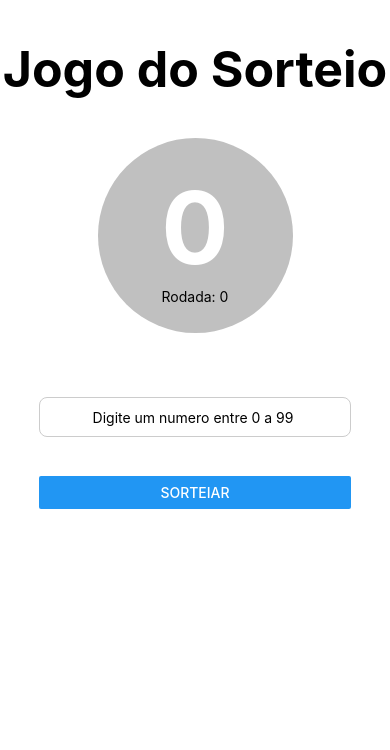
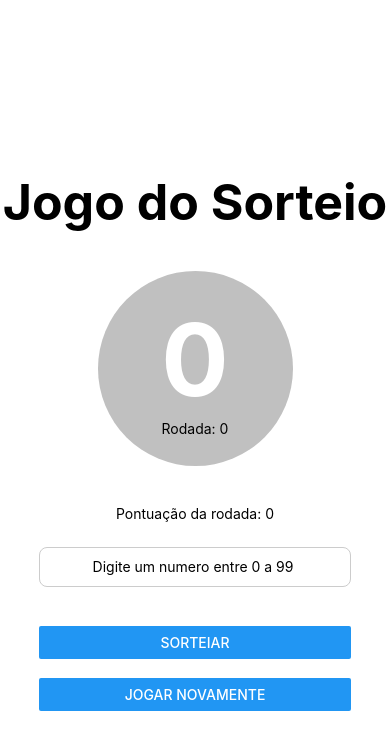
Before and after one commit to adryelyassuncao-ux/my-app, a React Native app: screen / in a window 390 px wide. Shown: the top 750 px of the page. Built offline with nearby package versions, Linux system fonts and the light colour scheme.

Commit message:
Finalizado a atividade de Pam

```diff
--- a/App.js
+++ b/App.js
@@ -6,10 +6,7 @@ import Tela from './components/Tela.inicial/Tela';
 
 const App = () => {
   return (
-
-
       <Tela/>
-
   );
 };
 
--- a/components/Tela.inicial/Tela.js
+++ b/components/Tela.inicial/Tela.js
@@ -1,19 +1,6 @@
 import React, { useState } from 'react';
-import { View, Text, Button, StyleSheet, TextInput } from 'react-native';
+import { ScrollView, View, Text, Button, StyleSheet, TextInput } from 'react-native';
 import estilo from './css'
-
-
-//preciso criar uma veriavel que armazena o numero escolhido<>
-//criar uma variavel para guardar o numero gerado da maquina<>
-//uma variavel para guardar em qual rodada esta<>
-//maquina precisa criar um numero de 0 a 99<>
-//maquina precisa validar o numero escolhido da pessoa para ver se da para acontecer o jogo<>
-//maquina precisa acrescentar uma próxima rodada ate chegar em 5<>
-//depois de numero escolhido e a pessoa enviar maquina faz o calculo da pontuação<>
-//maquina guarda a pontuação da pessoa<>
-//inicia uma nova rodada até chegar a 5
-//final é mostrado a pontuação que é no maximo 500
-
 
 const Tela = () => {
 
@@ -23,6 +10,7 @@ const Tela = () => {
  const [textoguardado, setTextoGuardado] = useState('');
  const [pontuacao, setRodadaPontuacao] = useState(0);
  const [jogoFinalizado, setJogoFinalizado] = useState(false);
+ const [pontoRodada, setPontoRodada] = useState(0);
 
 
 
@@ -58,6 +46,7 @@ const ValidarNum = () =>
       const Ponto = Math.abs(operacao);
       const resultado = 100 - Ponto;
 
+      setPontoRodada(resultado);
 
     setRodadaPontuacao(prevPontos => prevPontos + resultado);
     setNumRodadas(prevRodadas => prevRodadas + 1);
@@ -83,9 +72,18 @@ const ValidarNum = () =>
   }
 };
 
+const reiniciarJogo = () => {
+  setNumEscolhido('');
+  setNumSorteado(0);
+  setNumRodadas(1);
+  setTextoGuardado('');
+  setRodadaPontuacao(0);
+  setPontoRodada(0);
+};
+
   return (
 
-    <View style={estilo.Container}>
+    <ScrollView contentContainerStyle={estilo.Container}>
      <Text style={estilo.Titulo}>Jogo do Sorteio</Text>
 
 
@@ -96,11 +94,13 @@ const ValidarNum = () =>
       </View>
 
       <Text style={estilo.texto}>{textoguardado}</Text>
+      <Text>Pontuação da rodada: {pontoRodada}</Text>
 
       {jogoFinalizado &&(
       <View style={estilo.Caixa}>
           <Text>{MensagemPontuacao(pontuacao)}</Text>
           <Text style={estilo.TextoPontuacao}>Pontuação Total: {pontuacao}</Text>
+
     </View>
     )}
       <TextInput
@@ -117,7 +117,13 @@ const ValidarNum = () =>
       onPress={criarNumero}
       />
       </View>
-    </View>
+        <View style={estilo.Reiniciar}>
+            <Button
+          title="Jogar Novamente"
+          onPress={reiniciarJogo}
+        />
+      </View>
+    </ScrollView>
 
 
   );
--- a/components/Tela.inicial/css.js
+++ b/components/Tela.inicial/css.js
@@ -3,10 +3,12 @@ import { StyleSheet } from 'react-native';
 export default StyleSheet.create({
 Container:
 {
-  flex:1,
+  flexGrow:1,
   width:'100%',
+  justifyContent: 'center',
   alignItems:'center',
   backgroundColor: '#ffffff',
+  paddingVertical:30
 
 
 },
@@ -73,6 +75,11 @@ texto:
 TextoPontuacao:
 {
   marginTop:'5%'
+},
+Reiniciar:
+{
+  marginTop:'5%',
+  width:'80%'
 }
 
 });
```
